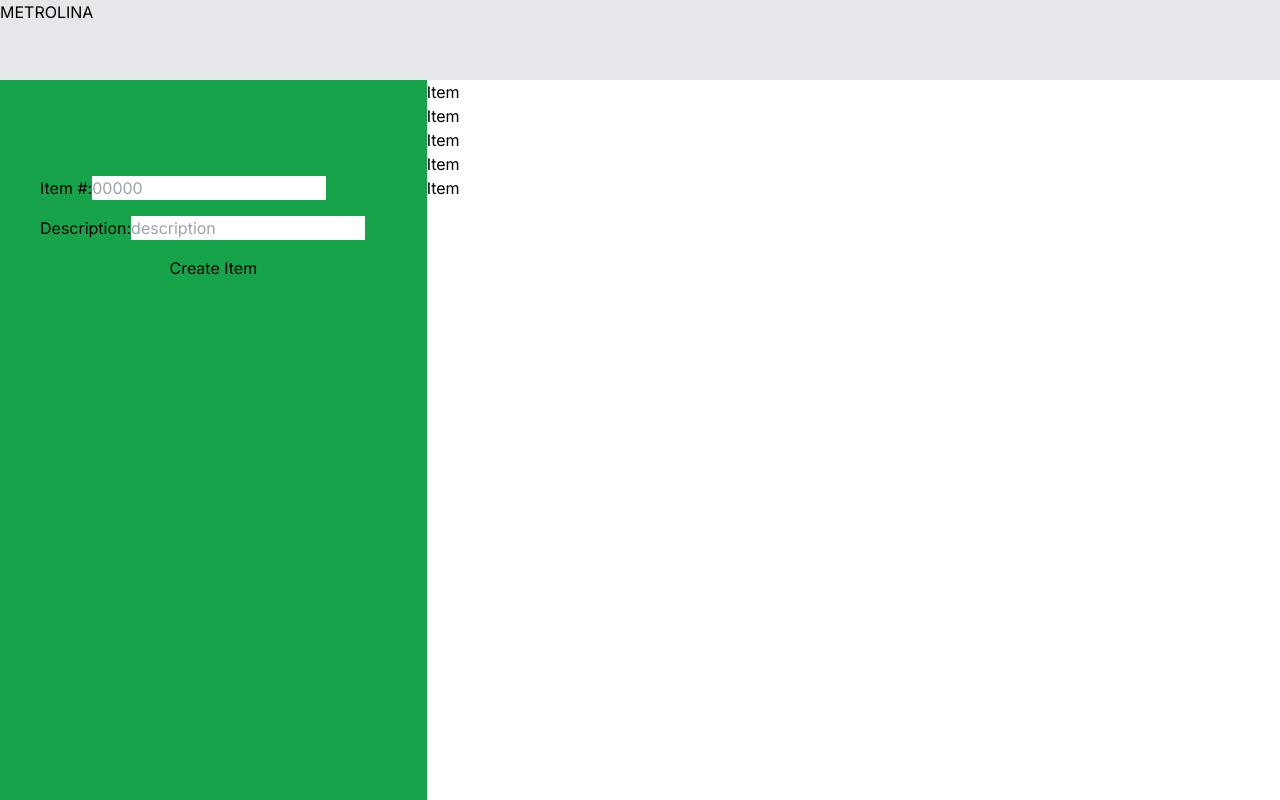
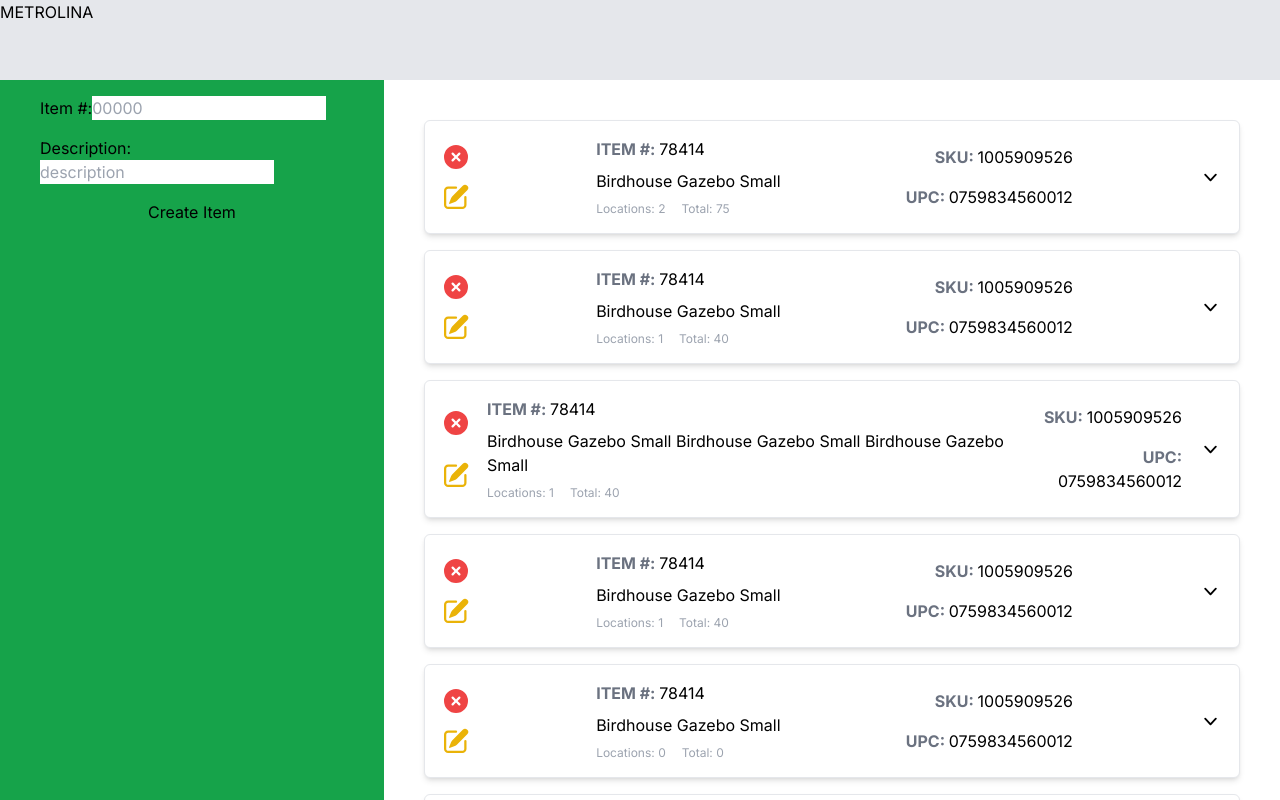
Before and after one commit to sjordan2010/stefan-metrolina, a Next.js app: page / in a window 1280 px wide. Shown: the top 800 px of the page. Built offline with nearby package versions, Linux system fonts and the light colour scheme.

Commit message:
style Item and ItemContainer

```diff
--- a/package.json
+++ b/package.json
@@ -9,6 +9,7 @@
     "lint": "next lint"
   },
   "dependencies": {
+    "@heroicons/react": "^2.0.18",
     "@hookform/resolvers": "^3.1.0",
     "@types/node": "20.2.3",
     "@types/react": "18.2.6",
@@ -22,6 +23,7 @@
     "react": "18.2.0",
     "react-dom": "18.2.0",
     "react-hook-form": "^7.43.9",
+    "react-tooltip": "^5.13.1",
     "tailwindcss": "3.3.2",
     "typescript": "5.0.4",
     "yup": "^1.1.1"
--- a/src/components/Header.tsx
+++ b/src/components/Header.tsx
@@ -1,5 +1,5 @@
 export default function Header() {
   return (
-    <header className="bg-gray-200 w-full h-20 flex z-10" ><h1>METROLINA</h1></header>
+    <header className="fixed bg-gray-200 w-full h-20 flex z-10" ><h1>METROLINA</h1></header>
   )
 }
--- a/src/components/Item.tsx
+++ b/src/components/Item.tsx
@@ -1,16 +1,71 @@
+import {
+  ChevronDownIcon,
+  ChevronUpIcon,
+  XCircleIcon,
+  PencilSquareIcon,
+} from "@heroicons/react/20/solid";
+import { useState } from "react";
+import { Tooltip } from "react-tooltip";
+
 interface ItemProps {
-  item: ItemType
+  item: ItemType;
 }
 
 export type ItemType = {
-//   itemKey: number;
+  //   itemKey: number;
   itemDesc: string;
   itemNumber: string;
   sku: string;
   upc: string;
-  locations: { locationId: string; onHandQty: number; }[];
+  locations: { locationId: string; onHandQty: number }[];
 };
 
 export default function Item({ item }: ItemProps) {
-  return <div className="w-11/12">Item</div>;
+  const [isExpanded, setIsExpanded] = useState(false);
+
+  return (
+    <div className="w-full h-fit min-h-24 border rounded-md shadow-md flex justify-between px-1 md:px-4 py-4 bg-white gap-2 md:gap-4 text-xs md:text-base">
+      <div className="flex flex-col justify-around">
+        <XCircleIcon
+          //   onClick={handleDelete}
+          className="text-red-500 transition duration-150 hover:scale-110 hover:text-red-600 hover:cursor-pointer"
+          width={30}
+          data-tooltip-id="deleteItem"
+          data-tooltip-content="Delete this item"
+        />
+        <PencilSquareIcon
+          //   onClick={handleEdit}
+          className="text-yellow-500 transition duration-150 hover:scale-110 hover:brightness-90 hover:cursor-pointer"
+          width={30}
+          data-tooltip-id="editItem"
+          data-tooltip-content="Edit this item"
+        />
+      </div>
+      <div className="flex flex-col justify-around items-start gap-2">
+        <p><span className="font-bold text-gray-500">ITEM #: </span>{item.itemNumber}</p>
+        <p>{item.itemDesc}</p>
+        <div className="flex flex-col md:flex-row gap-1 md:gap-4 text-xs text-gray-400">
+          <p className="">Locations: {item.locations.length}</p>
+          <p className="">
+            Total: {item.locations.reduce((acc, curr) => acc + curr.onHandQty, 0)}
+          </p>
+        </div>
+      </div>
+      <div className="flex flex-col items-end justify-around text-right">
+
+        <p><span className="font-bold text-gray-500">SKU: </span> {item.sku}</p>
+        <p><span className="font-bold text-gray-500">UPC: </span> {item.upc}</p>
+      </div>
+      <div className="flex items-center justify-center">
+        {!isExpanded ? (
+          <ChevronDownIcon  width={25} />
+        ) : (
+          <ChevronUpIcon  width={25} />
+        ) }
+      </div>
+      <Tooltip id="deleteItem" variant="error" />
+      <Tooltip id="expandLocation" variant="info" place="left" />
+      <Tooltip id="editItem" variant="warning" />
+    </div>
+  );
 }
--- a/src/components/ItemContainer.tsx
+++ b/src/components/ItemContainer.tsx
@@ -6,7 +6,7 @@ interface ItemContainerProps {
 
 export default function ItemContainer({ items }: ItemContainerProps) {
   return (
-    <section className="">
+    <section className="flex flex-col items-center w-11/12 p-3 md:p-10 gap-4 ml-12 md:ml-96 mt-20">
         {items.map((item) => {
             return <Item key={item.itemNumber} item={item}/>
         })}
--- a/src/components/Sidebar.tsx
+++ b/src/components/Sidebar.tsx
@@ -2,7 +2,7 @@ import CreateForm from "./CreateForm";
 
 export default function Sidebar() {
   return (
-    <aside className="bg-green-600 pt-24 px-10 h-screen md:w-1/3">
+    <aside className="fixed bg-green-600 pt-24 px-10 h-screen w-96">
       <CreateForm />
     </aside>
   );
--- a/src/pages/index.tsx
+++ b/src/pages/index.tsx
@@ -37,7 +37,7 @@ const items = [
   },
   {
     itemNumber: "78414",
-    itemDesc: "Birdhouse Gazebo Small",
+    itemDesc: "Birdhouse Gazebo Small Birdhouse Gazebo Small Birdhouse Gazebo Small",
     upc: "0759834560012",
     sku: "1005909526",
     locations: [
@@ -66,19 +66,57 @@ const items = [
     sku: "1005909526",
     locations: [],
   },
+  {
+    itemNumber: "78414",
+    itemDesc: "Birdhouse Gazebo Small",
+    upc: "0759834560012",
+    sku: "1005909526",
+    locations: [],
+  },
+  {
+    itemNumber: "78414",
+    itemDesc: "Birdhouse Gazebo Small",
+    upc: "0759834560012",
+    sku: "1005909526",
+    locations: [],
+  },
+  {
+    itemNumber: "78414",
+    itemDesc: "Birdhouse Gazebo Small",
+    upc: "0759834560012",
+    sku: "1005909526",
+    locations: [],
+  },
+  {
+    itemNumber: "78414",
+    itemDesc: "Birdhouse Gazebo Small",
+    upc: "0759834560012",
+    sku: "1005909526",
+    locations: [],
+  },
+  {
+    itemNumber: "78414",
+    itemDesc: "Birdhouse Gazebo Small",
+    upc: "0759834560012",
+    sku: "1005909526",
+    locations: [],
+  },
+  {
+    itemNumber: "78414",
+    itemDesc: "Birdhouse Gazebo Small",
+    upc: "0759834560012",
+    sku: "1005909526",
+    locations: [],
+  },
 ];
 
 export default function Home() {
   return (
-    <main
-      className={`flex flex-col min-h-screen ${inter.className}`}
-    >
+    <main className={`flex flex-col min-h-screen ${inter.className}`}>
       <Header />
       <div className="flex">
-      <Sidebar>
-        {Children}
-      </Sidebar>
-      <ItemContainer items={items} />
+        <Sidebar>{Children}</Sidebar>
+        <ItemContainer items={items} />
       </div>
     </main>
   );
```
Also changed, not shown: 1 other file (tests, documents, lock files or other folders).
